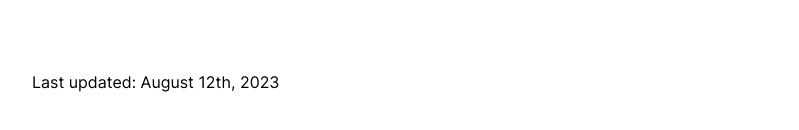
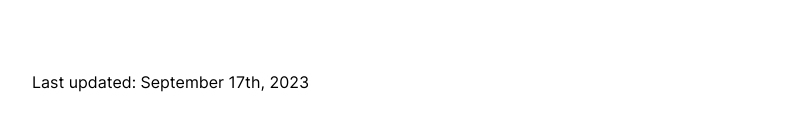
Before and after one commit to shrey333/portfolio, a Next.js app: page / in a window 1280 px wide. Shown: the part 3184-3314 px from the top of the page, without its empty margins (240-1039 px from the left). Built offline with nearby package versions, Linux system fonts and the light colour scheme.

Commit message:
Vercel analytics

```diff
--- a/package.json
+++ b/package.json
@@ -9,7 +9,8 @@
     "lint": "next lint"
   },
   "dependencies": {
-    "next": "12.1.5",
+    "@vercel/analytics": "^1.0.2",
+    "next": "12.2.4",
     "next-themes": "^0.1.1",
     "react": "18.0.0",
     "react-dom": "18.0.0"
--- a/pages/_app.js
+++ b/pages/_app.js
@@ -1,12 +1,14 @@
-import { ThemeProvider } from 'next-themes';
+import {ThemeProvider} from 'next-themes';
 import '../styles/globals.css'
+import {Analytics} from "@vercel/analytics/react";
 
-function MyApp({ Component, pageProps }) {
-  return (
-    <ThemeProvider attribute="class">
-      <Component {...pageProps} />
-    </ThemeProvider>
-  );
+function MyApp({Component, pageProps}) {
+    return (
+        <ThemeProvider attribute="class">
+            <Component {...pageProps} />
+            <Analytics/>
+        </ThemeProvider>
+    );
 }
 
 export default MyApp
--- a/pages/index.js
+++ b/pages/index.js
@@ -38,7 +38,7 @@ export default function Home() {
                 <Experience/>
                 <Project/>
                 <Contact/>
-                <p className="mb-10">Last updated: August 12th, 2023</p>
+                <p className="mb-10">Last updated: September 17th, 2023</p>
             </section>
         </>
     );
```
Also changed, not shown: 1 other file (tests, documents, lock files or other folders).
